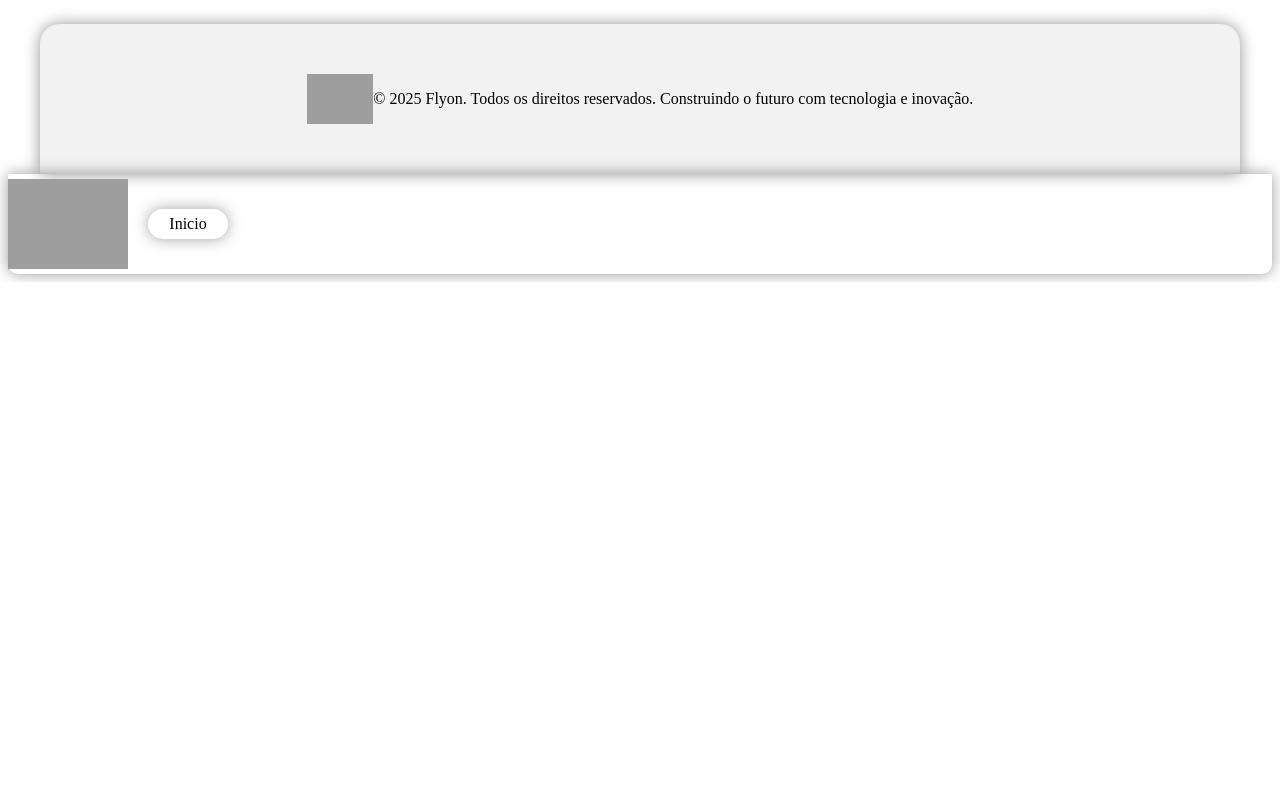
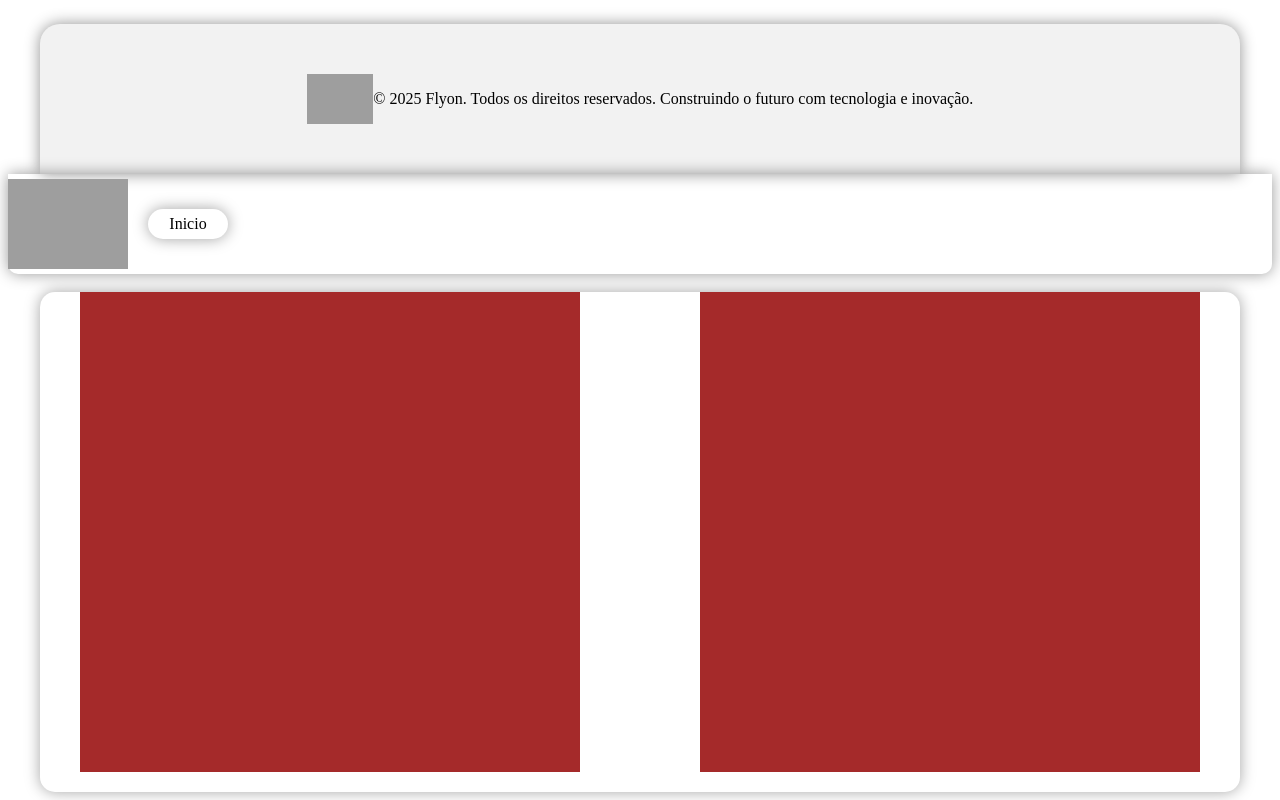
Before and after one commit to GuilhermeHenrike/Projeto_Bernardino, an Angular app: page / in a window 1280 px wide. Shown: the part 1734-2534 px from the top of the page. Before the commit the page ends 2016 px from the top, so only its background shows below. Built offline with nearby package versions, Linux system fonts and the light colour scheme; grey boxes are pictures that could not be loaded.

Commit message:
componente historia pela metade

```diff
--- a/src/app/app.component.html
+++ b/src/app/app.component.html
@@ -3,3 +3,4 @@
 <app-rodape></app-rodape>
 <app-header-alternativo></app-header-alternativo>
 <router-outlet></router-outlet>
+<app-mossa-historia></app-mossa-historia>
--- a/src/app/app.component.ts
+++ b/src/app/app.component.ts
@@ -4,11 +4,12 @@ import { CabecalhoComponent } from './cabecalho/cabecalho.component';
 import { CarrosselComponent } from './carrossel/carrossel.component';
 import { RodapeComponent } from './rodape/rodape.component';
 import { HeaderAlternativoComponent } from './header-alternativo/header-alternativo.component';
+import { MossaHistoriaComponent } from './mossa-historia/mossa-historia.component';
 
 
 @Component({
   selector: 'app-root',
-  imports: [RouterOutlet, CabecalhoComponent, CarrosselComponent, RodapeComponent, HeaderAlternativoComponent],
+  imports: [RouterOutlet, CabecalhoComponent, CarrosselComponent, RodapeComponent, HeaderAlternativoComponent, MossaHistoriaComponent],
   templateUrl: './app.component.html',
   styleUrl: './app.component.css'
 })
--- a/src/app/mossa-historia/mossa-historia.component.css
+++ b/src/app/mossa-historia/mossa-historia.component.css
@@ -0,0 +1,19 @@
+
+.caixa{
+   box-shadow: 0px 0px 15px rgba(0, 0, 0, 0.356);
+    width: 1200px;
+    display: flex;
+    height: 500px;
+    margin-left: auto;
+    margin-right: auto;
+    border-radius: 15px;
+    gap: 40px;
+}
+.caixadentro{
+    background-color: brown;
+    height: 480px;
+    width: 500px;
+    margin-left: auto;
+    margin-right: auto;
+
+}
--- a/src/app/mossa-historia/mossa-historia.component.html
+++ b/src/app/mossa-historia/mossa-historia.component.html
@@ -1,6 +1,9 @@
-<header>
-    <img src="assets/logo.jpg" alt="">
-    <div class="historiabotaovoltar">
+<br>
+<div class="caixa">
+<div class="caixadentro">
 
-    </div>
-</header>
+</div>
+<div class="caixadentro">
+
+</div>
+</div>
```
